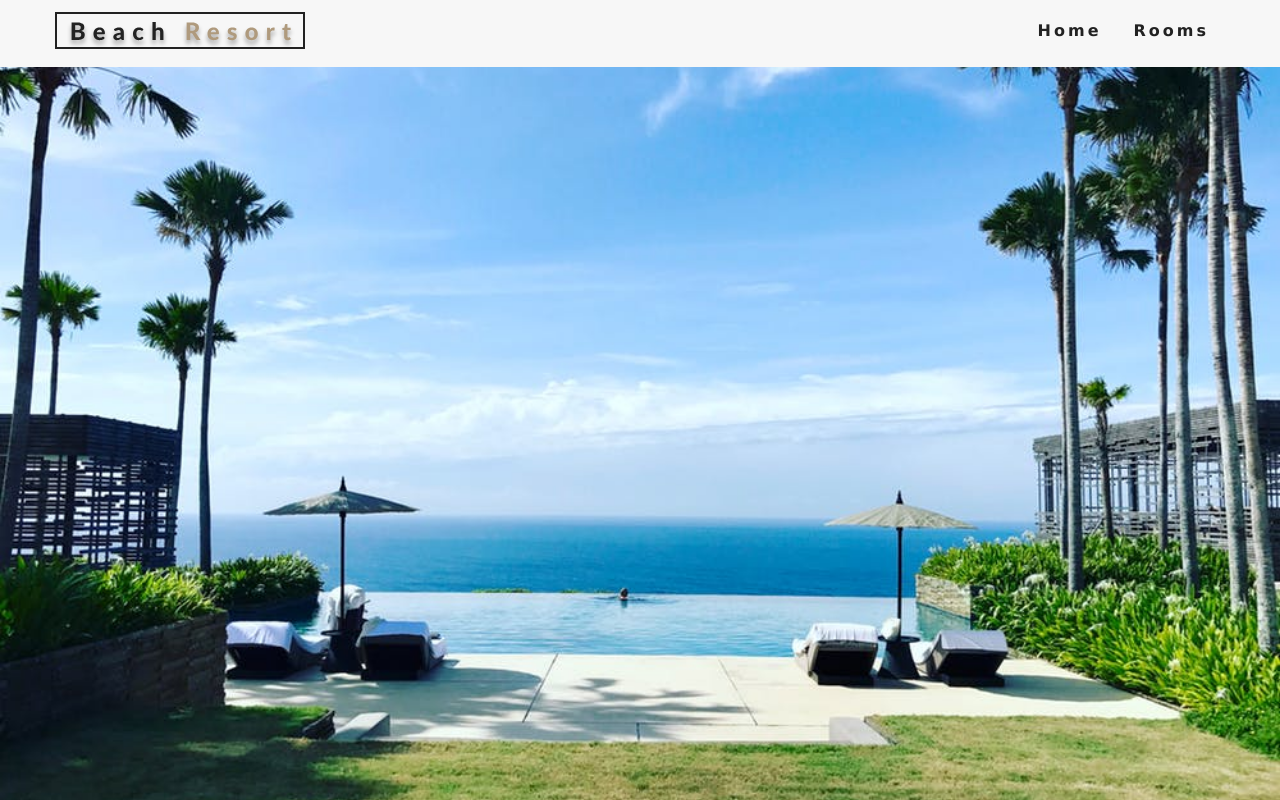
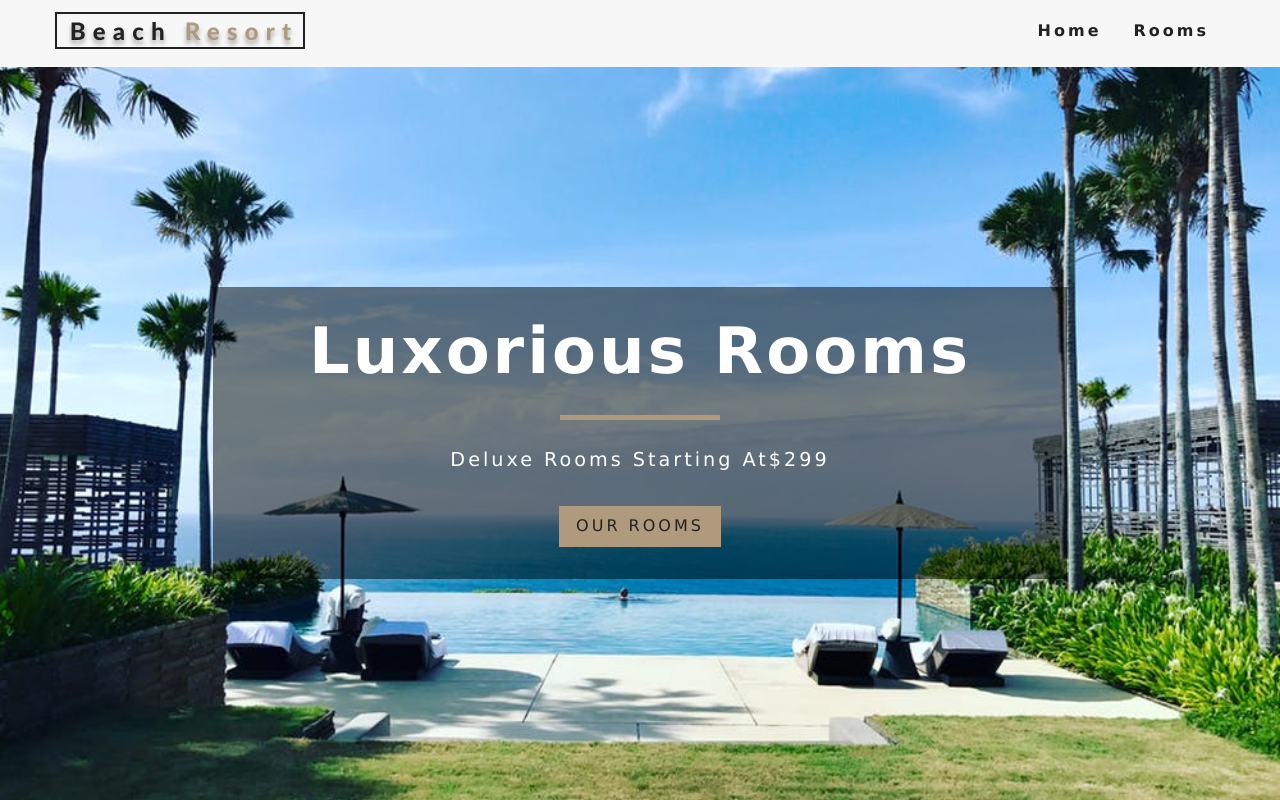
Before and after one commit to engineerStuardo/react-beach-resort-project, a React (Create React App) app: page / in a window 1280 px wide. Built offline with nearby package versions, Linux system fonts and the light colour scheme.

Commit message:
bulding banner and added to error,home and rooms componet

```diff
--- /dev/null
+++ b/src/components/Banner.js
@@ -0,0 +1,14 @@
+import React from 'react';
+
+const Banner = ({ title, subtitle, children }) => {
+  return (
+    <div className='banner'>
+      <h1>{title}</h1>
+      <div></div>
+      <p>{subtitle}</p>
+      {children}
+    </div>
+  );
+};
+
+export default Banner;
--- a/src/pages/Error.js
+++ b/src/pages/Error.js
@@ -1,9 +1,19 @@
 import React from 'react';
+import { Link } from 'react-router-dom';
 
 import Hero from '../components/Hero';
+import Banner from '../components/Banner';
 
 const Error = () => {
-  return <Hero />;
+  return (
+    <Hero>
+      <Banner title='404' subtitle='page not found'>
+        <Link to='/' className='btn-primary'>
+          return home
+        </Link>
+      </Banner>
+    </Hero>
+  );
 };
 
 export default Error;
--- a/src/pages/Home.js
+++ b/src/pages/Home.js
@@ -1,9 +1,19 @@
 import React from 'react';
+import { Link } from 'react-router-dom';
 
 import Hero from '../components/Hero';
+import Banner from '../components/Banner';
 
 const Home = () => {
-  return <Hero />;
+  return (
+    <Hero>
+      <Banner title='luxorious rooms' subtitle='deluxe rooms starting at$299'>
+        <Link to='/rooms' className='btn-primary'>
+          our rooms
+        </Link>
+      </Banner>
+    </Hero>
+  );
 };
 
 export default Home;
--- a/src/pages/Rooms.js
+++ b/src/pages/Rooms.js
@@ -1,9 +1,19 @@
 import React from 'react';
+import { Link } from 'react-router-dom';
 
 import Hero from '../components/Hero';
+import Banner from '../components/Banner';
 
 const Rooms = () => {
-  return <Hero hero='roomsHero' />;
+  return (
+    <Hero hero='roomsHero'>
+      <Banner title='our rooms'>
+        <Link to='/' className='btn-primary'>
+          return home
+        </Link>
+      </Banner>
+    </Hero>
+  );
 };
 
 export default Rooms;
```
